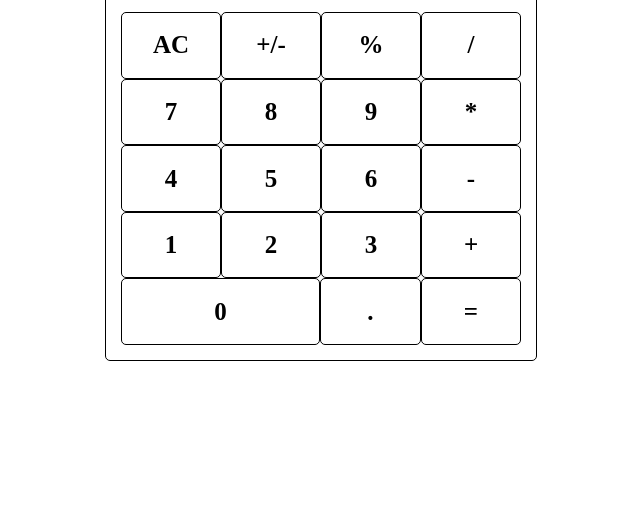
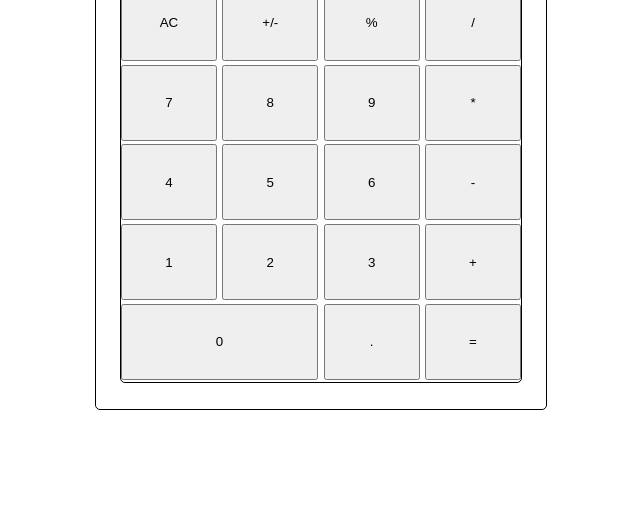
Before and after one commit to wolf4500/Calculator, a plain HTML site: page index.html in a window 1280 px wide. Shown: the part 271-800 px from the top of the page, without its empty margins (319-959 px from the left). Drawn offline with Linux system fonts and the light colour scheme.

Commit message:
Fix calculator html

```diff
--- a/index.html
+++ b/index.html
@@ -10,38 +10,34 @@
     <div class="outer-calc">
       <div class="inner-calc">
         <div class="display">12345</div>
-        <div class="digits">
-          <div class="top-digits-container">
-            <div id="clear" class="top-digit all-digits">AC</div>
-            <div id="sign" class="top-digit all-digits">+/-</div>
-            <div id="percent" class="top-digit all-digits">%</div>
-            <div id="divide" class="top-digit all-digits">/</div>
-          </div>
-          <div class="bottom-digits">
-            <div class="first-bottom-digits">
-              <div id="seven" class="first-bottom-digit all-digits">7</div>
-              <div id="eight" class="first-bottom-digit all-digits">8</div>
-              <div id="nine" class="first-bottom-digit all-digits">9</div>
-              <div id="multiply" class="first-bottom-digit all-digits">*</div>
-            </div>
-            <div class="second-bottom-digits">
-              <div id="four" class="second-bottom-digit all-digits">4</div>
-              <div id="five" class="second-bottom-digit all-digits">5</div>
-              <div id="six" class="second-bottom-digit all-digits">6</div>
-              <div id="subtract" class="second-bottom-digit all-digits">-</div>
-            </div>
-            <div class="third-bottom-digits">
-              <div id="one" class="third-bottom-digit all-digits">1</div>
-              <div id="two" class="third-bottom-digit all-digits">2</div>
-              <div id="three" class="third-bottom-digit all-digits">3</div>
-              <div id="add" class="third-bottom-digit all-digits">+</div>
-            </div>
-            <div class="fourth-bottom-digits">
-              <div id="zero" class="fourth-bottom-digit all-digits">0</div>
-              <div id="decimal" class="fourth-bottom-digit all-digits">.</div>
-              <div id="equal" class="fourth-bottom-digit all-digits">=</div>
-            </div>
-          </div>
+        <div class="button-rows">
+          <button class="btn clear">AC</button>
+          <button class="btn operator">+/-</button>
+          <button class="btn operator">%</button>
+          <button class="btn operator">/</button>
+        </div>
+        <div class="button-rows">
+          <button class="btn number">7</button>
+          <button class="btn number">8</button>
+          <button class="btn number">9</button>
+          <button class="btn operator">*</button>
+        </div>
+        <div class="button-rows">
+          <button class="btn number">4</button>
+          <button class="btn number">5</button>
+          <button class="btn number">6</button>
+          <button class="btn operator">-</button>
+        </div>
+        <div class="button-rows">
+          <button class="btn number">1</button>
+          <button class="btn number">2</button>
+          <button class="btn number">3</button>
+          <button class="btn operator">+</button>
+        </div>
+        <div class="button-rows">
+          <button id="zero" class="btn number">0</button>
+          <button class="btn operator">.</button>
+          <button class="btn operator">=</button>
         </div>
       </div>
     </div>
--- a/script.js
+++ b/script.js
@@ -28,4 +28,9 @@ function operate(valueA, symbol, valueB) {
 }
 
 const display = document.querySelector(".display");
-document.querySelector("")
+const button = document.querySelector(".digits");
+let currentTotal = 0;
+
+button.addEventListener("click", (event) => {
+    console.log(event);
+})
--- a/styles.css
+++ b/styles.css
@@ -3,11 +3,20 @@
     margin: 0;
 }
 
+body {
+    display: flex;
+    justify-content: center;
+    align-items: center;
+    height: 100vh;
+    width: 100vw;
+}
+
 .outer-calc {
-    margin: 100px auto;
-    height: 500px;
-    width: 400px;
-    padding: 15px;
+    display: flex;
+    justify-content: center;
+    align-items: center;
+    width: 450px;
+    height: 560px;
     border: 1px solid black;
     border-radius: 5px;
 }
@@ -15,91 +24,40 @@
 .inner-calc {
     display: flex;
     flex-direction: column;
-    height: 100%;
-    width: 100%;
+    width: 400px;
+    height: 505px;
+    border: 1px solid black;
+    border-radius: 5px;
 }
 
 .display {
     display: flex;
-    justify-content: right;
-    align-items: center;
-    height: 25%;
-    margin-top: 25px;
-    margin-bottom: 15px;
-    padding-right: 8px;
+    justify-content: end;
+    align-items: end;
+    width: 400px;
+    height: 100px;
     border: 1px solid black;
     border-radius: 5px;
     font-size: 50px;
+    margin-bottom: 5px;
 }
 
-.digits {
+.button-rows{
     display: flex;
-    flex-direction: column;
-    flex-grow: 1;
+    justify-content: space-between;
+    align-items: center;
+    width: 400px;
+    height: 80px;
 }
 
-.top-digits-container {
-    display: flex;
-    flex-grow: 1;
-    height: 20%;
-    width: 100%;
-}
-
-.top-digit {
+.btn {
     display: flex;
     justify-content: center;
     align-items: center;
-    height: 64.6px;
-    width: 100%;
-}
-
-.bottom-digits {
-    display: flex;
-    flex-direction: column;
-    height: 80%;
-}
-
-.first-bottom-digits {
-    display: flex;
-    flex-grow: 1;
-}
-
-.second-bottom-digits {
-    display: flex;
-    flex-grow: 1;
-}
-
-.third-bottom-digits {
-    display: flex;
-    flex-grow: 1;
-}
-
-.fourth-bottom-digits {
-    display: flex;
-    flex-grow: 1;
-}
-
-.second-bottom-digit,
-.third-bottom-digit {
-    width: 100px;
+    width: 96px;
+    height: 76px;
 }
 
 #zero {
-    width: 200px;
+    width: 197px;
 }
-
-#decimal,
-#equal {
-    width: 100px;
-}
-
-.all-digits {
-    display: flex;
-    justify-content: center;
-    align-items: center;
-    border: 1px solid black;
-    font-size: 25px;
-    font-weight: bold;
-    border-radius: 5px;
-    flex-grow: 1;
-}
```
